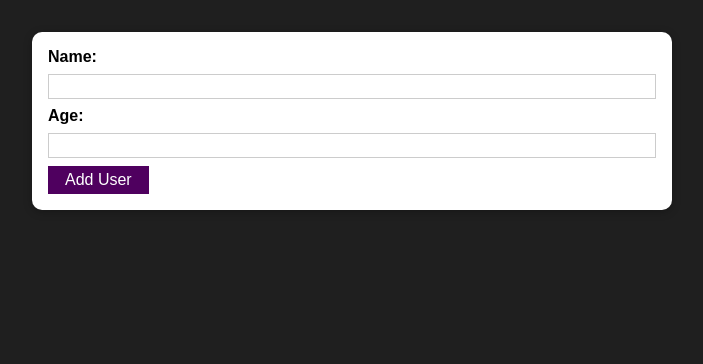
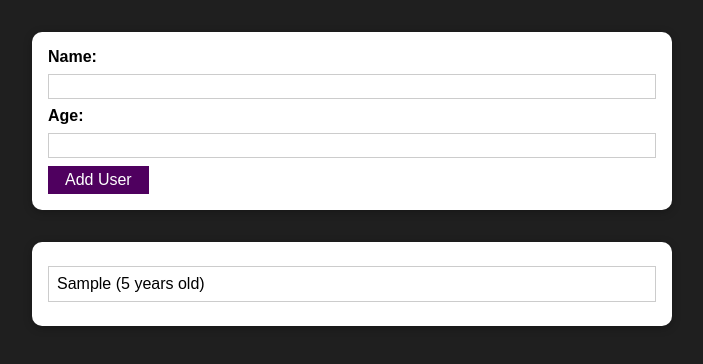
Before and after one commit to Trung-Hieu-Dev/crud-creact-mini-project, a React (Create React App) app: page / in a window 1280 px wide. Both pictures are taken after typing "Sample", "5" into the empty fields and a click on the button "Add User". Shown: the top 364 px of the page, without its empty margins (288-991 px from the left). Built offline with nearby package versions, Linux system fonts and the light colour scheme.

Commit message:
Adding id key to list item

```diff
--- a/src/App.js
+++ b/src/App.js
@@ -1,12 +1,22 @@
-import React from 'react';
+import React, { useState } from 'react';
 import AddUser from './components/Users/AddUser';
 import UsersList from './components/Users/UsersList';
 
 function App() {
+    const [usersList, setUsersList] = useState([]);
+
+    const addUserHandler = (name, age) => {
+        setUsersList((prevUserList) => {
+            return [
+                { name: name, age: age, id: Math.random().toString() },
+                ...prevUserList,
+            ];
+        });
+    };
     return (
         <div>
-            <AddUser />
-            <UsersList users={[]} />
+            <AddUser onSaveUser={addUserHandler} />
+            <UsersList users={usersList} />
         </div>
     );
 }
--- a/src/components/Users/AddUser.js
+++ b/src/components/Users/AddUser.js
@@ -5,7 +5,7 @@ import Card from '../UI/Card';
 
 import classes from './AddUser.module.css';
 
-function AddUser() {
+const AddUser = (props) => {
     const [enteredUsername, setEnteredUsername] = useState('');
     const [enteredUserAge, setEnteredUserAge] = useState('');
 
@@ -29,7 +29,8 @@ function AddUser() {
             return;
         }
 
-        console.log(enteredUsername, enteredUserAge);
+        props.onSaveUser(enteredUsername, enteredUserAge);
+
         setEnteredUsername('');
         setEnteredUserAge('');
     };
@@ -55,6 +56,6 @@ function AddUser() {
             </form>
         </Card>
     );
-}
+};
 
 export default AddUser;
--- a/src/components/Users/UsersList.js
+++ b/src/components/Users/UsersList.js
@@ -1,14 +1,14 @@
 import React from 'react';
 import Card from '../UI/Card';
 
-import classes from './AddUser.module.css';
+import classes from './UsersList.module.css';
 
 const UsersList = (props) => {
     return (
         <Card className={classes.users}>
             <ul>
                 {props.users.map((user) => (
-                    <li>
+                    <li key={user.id}>
                         {user.name} ({user.age} years old)
                     </li>
                 ))}
```
